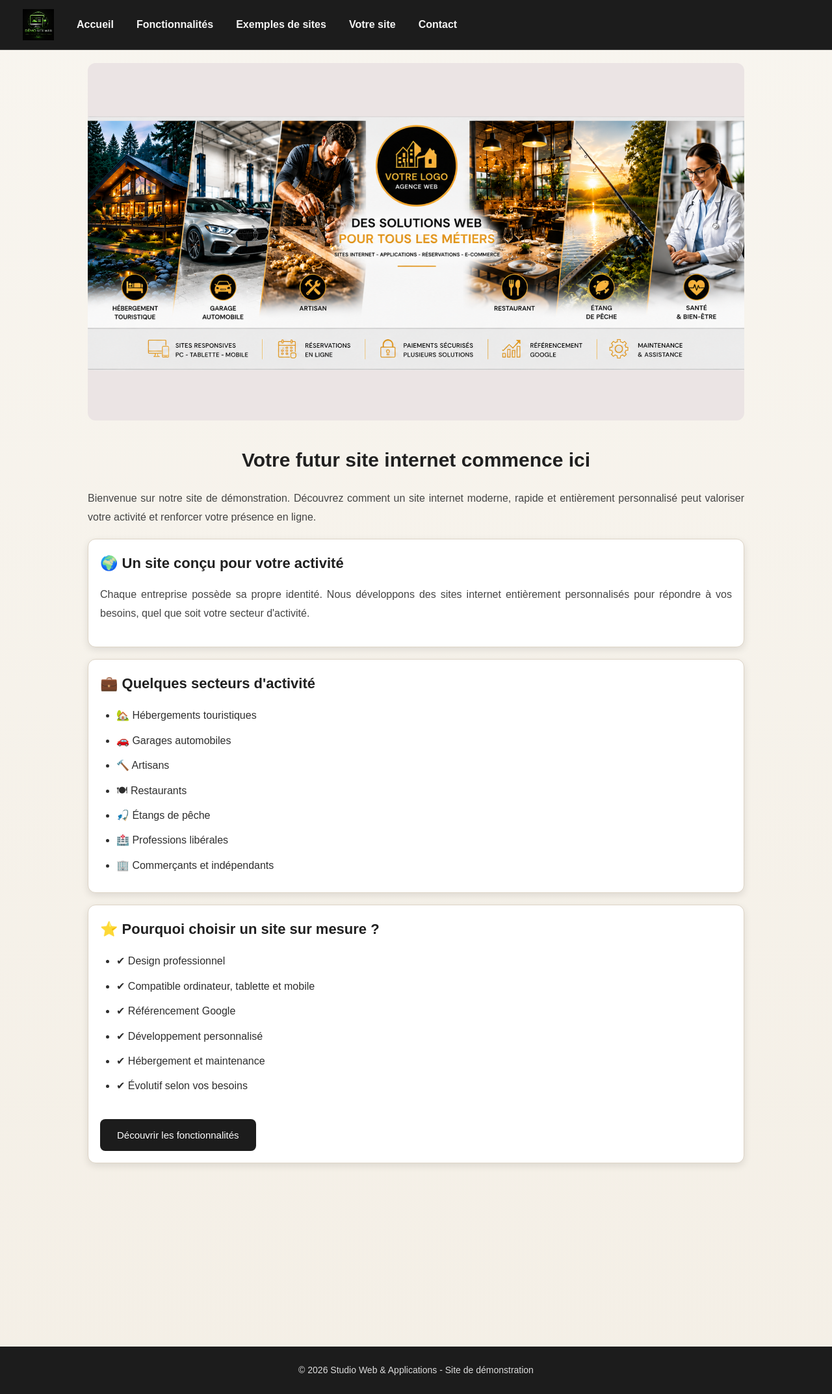
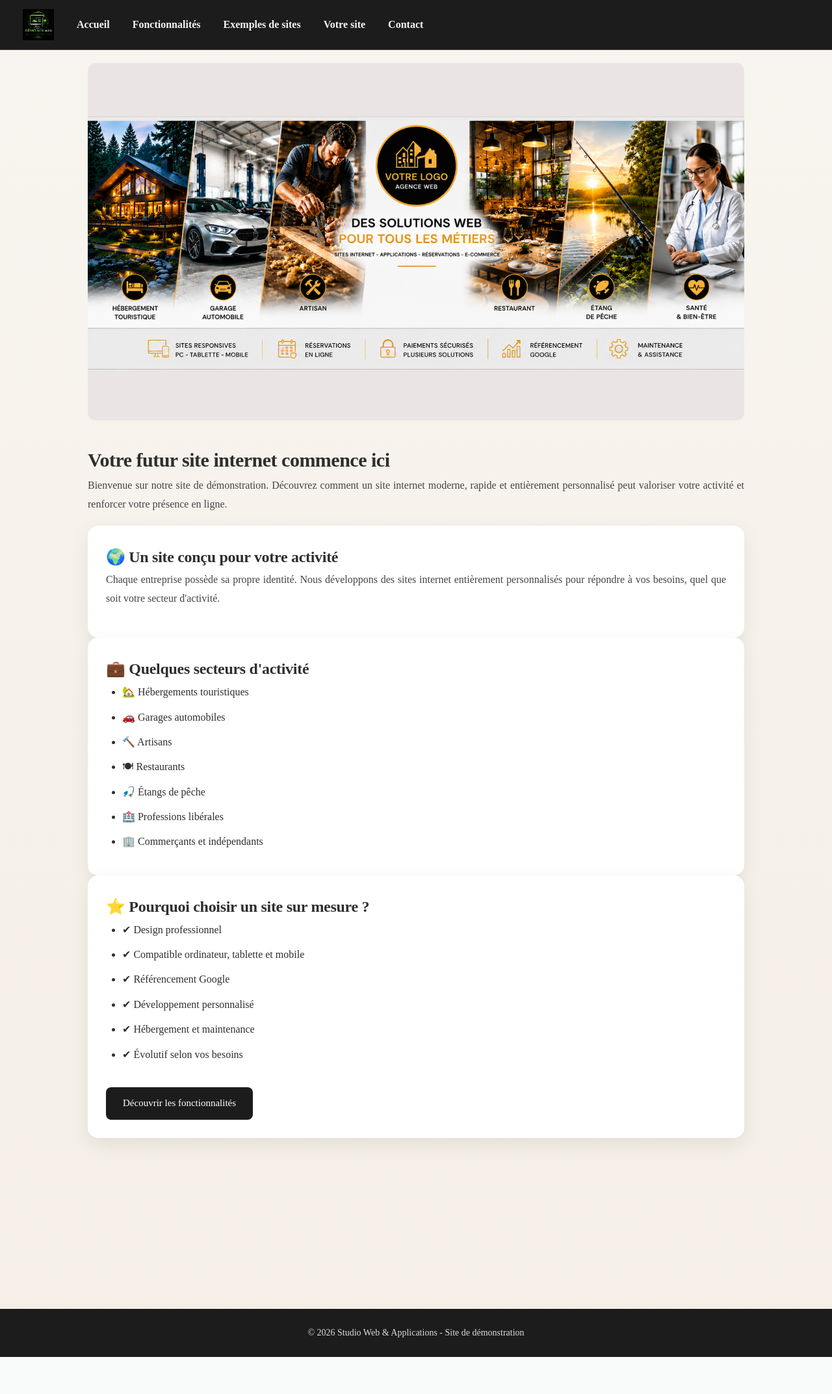
Before and after one commit to MSEDIT-1304/demo-site-web, a Flask app: page / in a window 1280 px wide. Shown: the whole page at 65% size. After the commit the page ends 2088 px from the top, so only its background shows below. Run offline with Flask 3, Linux system fonts and the light colour scheme.

Commit message:
Update style.css

```diff
--- a/static/style.css
+++ b/static/style.css
@@ -12,7 +12,7 @@ body{
     background:#F4EFE6;
     background-image:linear-gradient(to bottom,#F8F5EF,#F4EFE6);
     color:#2E2E2E;
-    font-family:Arial, Helvetica, sans-serif;
+    font-family:Poppins',sans-serif;
     font-size:16px;
     line-height:1.7;
 }
@@ -78,21 +78,21 @@ body{
 /* ===== TITRES ===== */
 
 h1{
-    font-size:30px;   /* au lieu de 34px */
-    color:#202020;
-    text-align:center;
-    margin:20px 0;
+    font-size:30px;
+    font-weight:700;
+    letter-spacing:-0.5px;
 }
 
 h2{
-    font-size:22px;   /* au lieu de 25px */
-    color:#202020;
-    margin-bottom:16px;
+    font-size:24px;
+    font-weight:600;
+    letter-spacing:-0.3px;
 }
 
-h3{
-    font-size:18px;   /* au lieu de 20px */
-    color:#202020;
+p{
+    font-size:17px;
+    line-height:1.9;
+    color:#555;
 }
 
 /* ===== PARAGRAPHES ===== */
@@ -135,14 +135,12 @@ li{
 /* ===== CARTES ===== */
 
 .carte{
-    background:#FFFFFF;
-    border:1px solid #DDD4C6;
-    border-radius:12px;
-    padding:18px;
-    margin:18px 0;
-    box-shadow:0 4px 12px rgba(0,0,0,.10);
+    background:#fff;
+    border:none;
+    border-radius:16px;
+    padding:28px;
+    box-shadow:0 10px 30px rgba(0,0,0,.08);
 }
-
 .carte img{
     width:75%;
     display:block;
```
